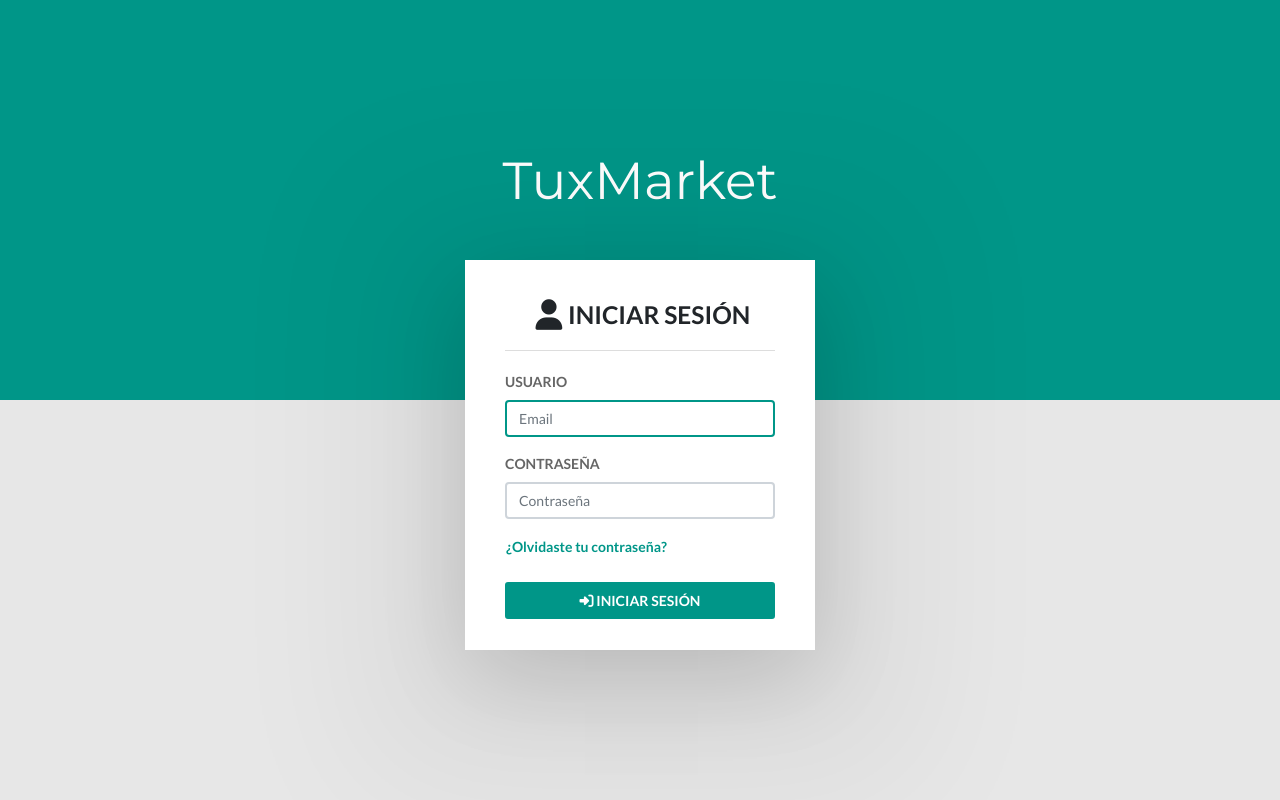
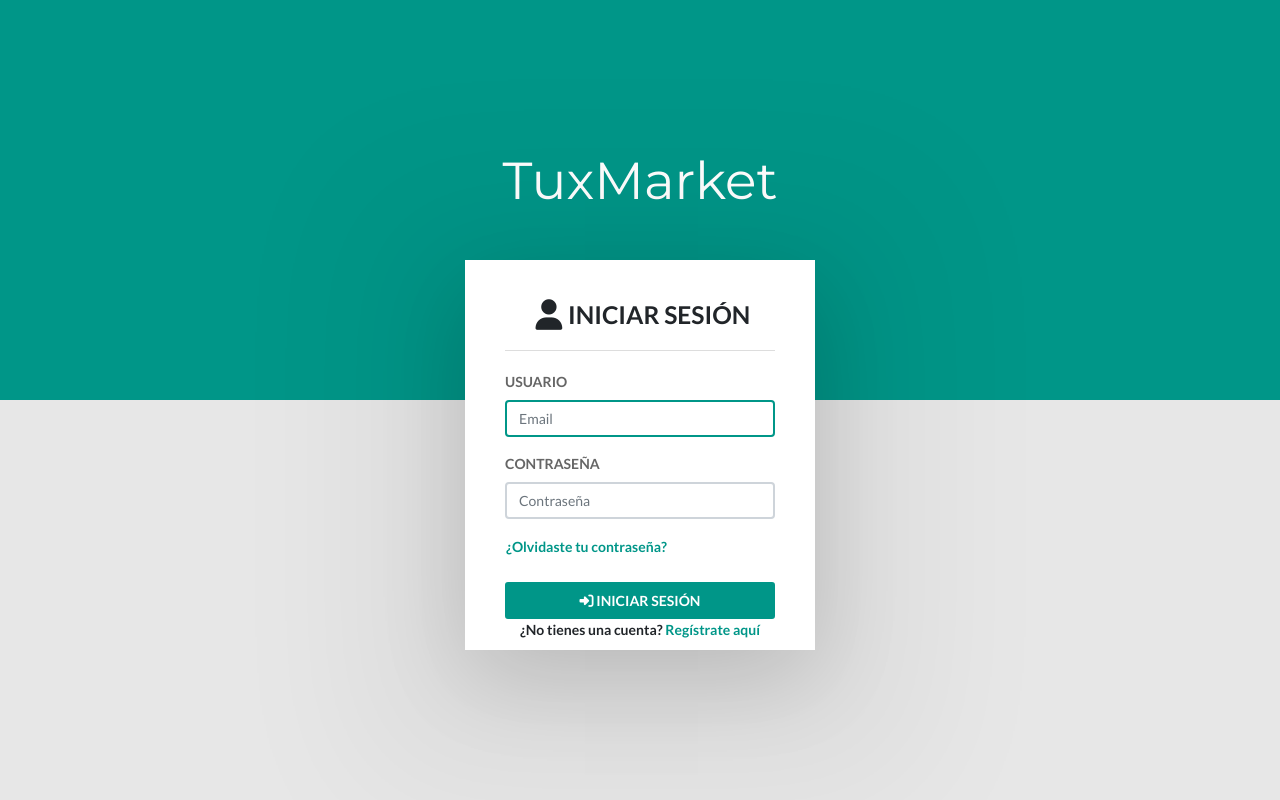
Before and after one commit to FdevMX/TuxMarket-WebStore, a PHP site: page /tienda_virtual/Login/login in a window 1280 px wide. Run offline with PHP 8.4, Linux system fonts and the light colour scheme; some libraries are stand-ins or nearby versions.

Commit message:
add link form register

```diff
--- a/Views/Login/login.php
+++ b/Views/Login/login.php
@@ -46,6 +46,10 @@
           <div class="form-group btn-container">
             <button type="submit" class="btn btn-primary btn-block"><i class="fas fa-sign-in-alt"></i> INICIAR SESIÓN</button>
           </div>
+          <!-- boton de registrarse -->
+          <div class="form-group">
+            <p class="semibold-text mb-0 text-center">¿No tienes una cuenta? <a href="<?= base_url(); ?>/Login/register" class="text-primary">Regístrate aquí</a></p>
+          </div>
         </form>
         <form id="formRecetPass" name="formRecetPass" class="forget-form" action="">
           <h3 class="login-head"><i class="fa fa-lg fa-fw fa-lock"></i>¿Olvidaste contraseña?</h3>
```
